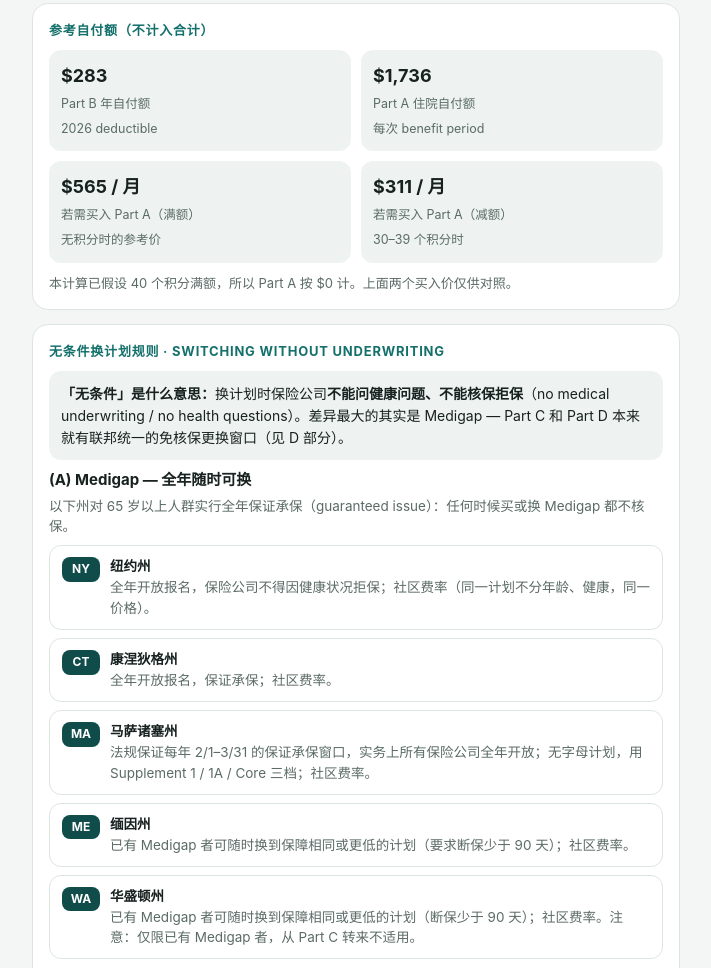
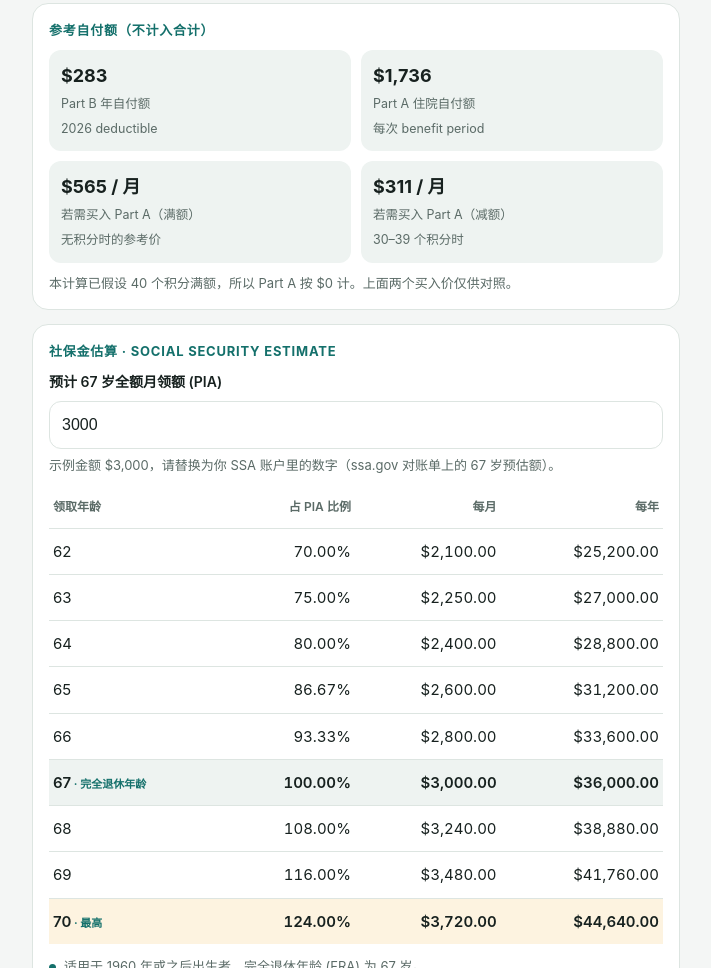
Before and after one commit to yaolianghu/Medicare-calculator, a plain HTML site: page index.html in a window 1280 px wide. Shown: the part 1832-2800 px from the top of the page, without its empty margins (284-995 px from the left). Drawn offline with Linux system fonts and the light colour scheme.

Commit message:
Add Social Security estimate: PIA input with claiming-age table 62-70 (statutory reduction/delayed-credit formula), bilingual

```diff
--- a/index.html
+++ b/index.html
@@ -62,6 +62,11 @@ th,td{padding:11px 4px;border-bottom:1px solid var(--line);text-align:left;verti
 th{font-size:12px;color:var(--muted);font-weight:600}
 td.amt,th.amt{text-align:right;font-variant-numeric:tabular-nums;white-space:nowrap}
 tr:last-child td{border-bottom:0}
+tr.ss-fra td{background:var(--card2);font-weight:600}
+tr.ss-max td{background:var(--accent-bg);font-weight:600}
+.ss-tag{font-size:11px;font-weight:700;color:var(--teal2);white-space:nowrap}
+.ss-notes{list-style:none;margin:12px 0 0;padding:0;display:grid;gap:4px;font-size:13px;color:var(--muted)}
+.ss-notes li{display:flex;gap:8px;align-items:flex-start}
 .note{background:var(--accent-bg);border-radius:12px;padding:12px;font-size:13.5px;margin-top:12px}
 .note:empty{display:none}
 .muted{color:var(--muted);font-size:13px}
@@ -172,6 +177,18 @@ button,select{min-height:44px}
   </section>
 
   <section class="card">
+    <h2 id="ssH"></h2>
+    <label class="lbl" for="piaInput" id="ssLbl"></label>
+    <input type="number" id="piaInput" min="0" step="50" value="3000" inputmode="numeric" autocomplete="off">
+    <p class="muted" id="ssHint" style="margin:6px 0 0"></p>
+    <table style="margin-top:12px">
+      <thead><tr><th id="ssColAge"></th><th class="amt" id="ssColPct"></th><th class="amt" id="ssColMo"></th><th class="amt" id="ssColYr"></th></tr></thead>
+      <tbody id="ssRows"></tbody>
+    </table>
+    <ul class="ss-notes" id="ssNotes"></ul>
+  </section>
+
+  <section class="card">
     <h2 id="rulesH"></h2>
     <div class="def" id="rulesDef"></div>
     <div id="rulesBody"></div>
@@ -246,7 +263,7 @@ var STATES = [
 var T = {
 zh:{
   title:"退休医保费用估算",
-  lede:"按州估算 Part A / B / C / D 与 Medigap 的每月保费，并可按收入计入 IRMAA 附加费。后续版本再加入领取年龄等功能。",
+  lede:"按州估算 Part A / B / C / D 与 Medigap 的每月保费，并可按收入计入 IRMAA 附加费；下方另有社保金估算，列出 62–70 岁不同领取年龄的收入。",
   assumpH:"标准假设 · Standard",
   a1:"<strong>已干满 40 个工作积分（40 credits）</strong> → Part A 保费为 <strong>$0</strong>",
   a2:"<strong>Part B 标准保费 = 2026 年全国统一 $202.90 / 月</strong>，不分州；在下方输入 MAGI 后，将按 2026 年 IRMAA 档位自动加上收入附加费",
@@ -287,6 +304,12 @@ zh:{
   itemIRMAA:"Part D IRMAA — 收入附加费",
   itemIRMAAD:"有药物保障时按 MAGI 档位加收",
   irmaaNotes:["IRMAA 按两年前的 MAGI 定档：2026 年保费看 2024 年收入。","档位是悬崖式的：MAGI 超过门槛 $1，该档附加费全部生效。","本表为 2026 年档位；门槛会随通胀逐年调整。"],
+  ssH:"社保金估算 · Social Security Estimate",
+  ssLbl:"预计 67 岁全额月领额 (PIA)",
+  ssHint:"示例金额 $3,000，请替换为你 SSA 账户里的数字（ssa.gov 对账单上的 67 岁预估额）。",
+  ssColAge:"领取年龄", ssColPct:"占 PIA 比例", ssColMo:"每月", ssColYr:"每年",
+  ssFraTag:"完全退休年龄", ssMaxTag:"最高",
+  ssNotes:["适用于 1960 年或之后出生者，完全退休年龄 (FRA) 为 67 岁。","提前领取是永久性减额；推迟到 70 岁后不再增加。","金额为今日美元、未计 COLA 生活成本调整；不含配偶 / 遗属福利，社保金可能需要缴税。","你自己的准确 PIA 可在 ssa.gov 账户的对账单里查到。"],
   rulesH:"无条件换计划规则 · Switching Without Underwriting",
   rulesDef:"<strong>「无条件」是什么意思：</strong>换计划时保险公司<strong>不能问健康问题、不能核保拒保</strong>（no medical underwriting / no health questions）。差异最大的其实是 Medigap — Part C 和 Part D 本来就有联邦统一的免核保更换窗口（见 D 部分）。",
   rulesDisc:"规则核实于 2026 年 11 月。各州规则变动频繁（多州在 2025–2026 年刚出新规），实际操作前请向州保险局或 SHIP（州健康保险援助计划）核实。",
@@ -296,7 +319,7 @@ zh:{
 },
 en:{
   title:"Retirement Medicare Cost Estimate",
-  lede:"Estimate monthly premiums for Part A / B / C / D and Medigap by state, with IRMAA income surcharges applied when you enter your MAGI. Claiming age and more will be added in later versions.",
+  lede:"Estimate monthly premiums for Part A / B / C / D and Medigap by state, with IRMAA income surcharges applied when you enter your MAGI. A Social Security estimate below shows benefits at claiming ages 62–70.",
   assumpH:"Standard Assumptions",
   a1:"<strong>40 work credits earned</strong> → Part A premium is <strong>$0</strong>",
   a2:"<strong>Part B standard premium = $202.90 / month in 2026</strong> — the same in every state; enter your MAGI below and the 2026 IRMAA surcharge for your tier is added automatically",
@@ -337,6 +360,12 @@ en:{
   itemIRMAA:"Part D IRMAA — income surcharge",
   itemIRMAAD:"Added by MAGI tier when you have drug coverage",
   irmaaNotes:["IRMAA tiers are set by MAGI from two years earlier: 2026 premiums are based on 2024 MAGI (2-year lookback).","The brackets are cliffs: $1 over a threshold triggers the full surcharge for that tier.","This is the 2026 table; thresholds are inflation-adjusted over time."],
+  ssH:"Social Security Estimate",
+  ssLbl:"Estimated monthly benefit at full retirement age (67) — PIA",
+  ssHint:"Example amount ($3,000) — replace with the PIA from your SSA statement.",
+  ssColAge:"Claiming age", ssColPct:"% of PIA", ssColMo:"Monthly", ssColYr:"Annual",
+  ssFraTag:"Full retirement age", ssMaxTag:"Maximum",
+  ssNotes:["Applies to people born in 1960 or later; full retirement age (FRA) is 67.","Early claiming permanently reduces the benefit; there is no increase for delaying past 70.","Amounts are in today's dollars, before COLA adjustments; spousal and survivor benefits are not included, and benefits may be taxable.","Find your own PIA estimate in your ssa.gov account statement."],
   rulesH:"Switching Plans Without Underwriting",
   rulesDef:"<strong>What “unconditional” means:</strong> when you switch plans, the insurer <strong>cannot ask health questions and cannot deny you through medical underwriting</strong>. The biggest state-by-state differences are in Medigap — Part C and Part D already have federal no-underwriting switching windows (see section D).",
   rulesDisc:"Verified November 2026. State rules change frequently (several states added new rules in 2025–2026) — confirm with your state insurance department or SHIP (State Health Insurance Assistance Program) before acting.",
@@ -437,7 +466,9 @@ var SOURCES = [
  {zh:"Medigap Plan G 各州平均保费（2026 估算，65 岁）：", en:"Medigap Plan G average premiums by state (2026 estimates, age 65): ", url:"https://medicarecoverguide.com/medigap-plans-by-state/"},
  {zh:"Medigap 保证承保规则（联邦 + 各州）：KFF《Medigap Guaranteed Issue Requirements》— ", en:"Medigap guaranteed-issue rules (federal + state): KFF, “Medigap Guaranteed Issue Requirements” — ", url:"https://www.kff.org/medicare/medigap-guaranteed-issue-requirements-an-overview-of-federal-and-state-rules/"},
  {zh:"Medicare 年度回顾与更换窗口：Medicare.gov《Your Yearly Medicare Review》— ", en:"Yearly Medicare review & switching windows: Medicare.gov, “Your Yearly Medicare Review” — ", url:"https://www.medicare.gov/pubs/pdf/11220-Medicare-Yearly-Review.pdf"},
- {zh:"Part A / B 报名与生效时间：Medicare.gov — ", en:"Part A / B enrollment & coverage start dates: Medicare.gov — ", url:"https://www.medicare.gov/basics/get-started-with-medicare/sign-up/when-does-medicare-coverage-start"}
+ {zh:"Part A / B 报名与生效时间：Medicare.gov — ", en:"Part A / B enrollment & coverage start dates: Medicare.gov — ", url:"https://www.medicare.gov/basics/get-started-with-medicare/sign-up/when-does-medicare-coverage-start"},
+ {zh:"社保金提前领取减额（SSA）：", en:"Social Security early-retirement reductions (SSA): ", url:"https://www.ssa.gov/benefits/retirement/planner/agereduction.html"},
+ {zh:"社保金延迟领取加额（SSA）：", en:"Social Security delayed retirement credits (SSA): ", url:"https://www.ssa.gov/benefits/retirement/planner/delayret.html"}
 ];
 
 // 2026 IRMAA tiers (CMS). b = TOTAL monthly Part B premium; d = monthly Part D add-on.
@@ -468,6 +499,42 @@ function irmaaTier(){
   return {status:st, tier:tiers[tiers.length-1]};
 }
 function bDesc(ir){ var sur=ir.tier.b-PART_B; return LANG==="zh" ? ("2026 标准保费 $202.90，含 IRMAA 附加 "+fmt(sur)) : ("2026 standard $202.90, incl. IRMAA surcharge "+fmt(sur)); }
+
+// Social Security: FRA = 67 (born 1960+). Statutory reduction / delayed credits.
+function ssFactor(age){
+  if(age<67){
+    var m=(67-age)*12;
+    var red=Math.min(m,36)*(5/9)/100 + Math.max(0,m-36)*(5/12)/100;
+    return 1-red;
+  }
+  return 1 + (age-67)*(2/3)/100*12;
+}
+function renderSS(){
+  var t=T[LANG];
+  var pia=parseFloat(el("piaInput").value);
+  if(isNaN(pia)||pia<0) pia=0;
+  var rows=el("ssRows"); rows.innerHTML="";
+  for(var age=62; age<=70; age++){
+    var f=ssFactor(age);
+    var mo=pia*f;
+    var tr=document.createElement("tr");
+    if(age===67) tr.className="ss-fra";
+    if(age===70) tr.className="ss-max";
+    var ageTd=document.createElement("td");
+    ageTd.textContent=String(age);
+    if(age===67||age===70){
+      var tag=document.createElement("span"); tag.className="ss-tag";
+      tag.textContent=" · "+(age===67?t.ssFraTag:t.ssMaxTag);
+      ageTd.appendChild(tag);
+    }
+    var pct=document.createElement("td"); pct.className="amt";
+    pct.textContent=(f*100).toFixed(2)+"%";
+    var moTd=document.createElement("td"); moTd.className="amt"; moTd.textContent=fmt(mo);
+    var yrTd=document.createElement("td"); yrTd.className="amt"; yrTd.textContent=fmt(mo*12);
+    tr.appendChild(ageTd); tr.appendChild(pct); tr.appendChild(moTd); tr.appendChild(yrTd);
+    rows.appendChild(tr);
+  }
+}
 
 var COLORS = {a:"#8ecae6", b:"#ffd166", c:"#95d5b2", d:"#f4a261", g:"#e9c46a", irmaa:"#d1603d"};
 function fmt(n){ return "$" + n.toLocaleString("en-US",{minimumFractionDigits:2, maximumFractionDigits:2}); }
@@ -528,6 +595,7 @@ function render(){
   if(!el("magiInput").value){ tb.textContent=t.tierNone; }
   else if(bSur===0 && ir.tier.d===0){ tb.textContent=t.tierStandard; }
   else { tb.textContent = t.tierPrefix + IRMAA[ir.status].label + " " + ir.tier.range; }
+  renderSS();
 }
 
 function ruleItem(code, name, desc){
@@ -618,6 +686,18 @@ function applyLang(){
   el("ref3b").textContent=t.ref3b; el("ref3").innerHTML=t.ref3;
   el("ref4b").textContent=t.ref4b; el("ref4").innerHTML=t.ref4;
   el("refNote").textContent=t.refNote;
+  el("ssH").textContent=t.ssH;
+  el("ssLbl").textContent=t.ssLbl;
+  el("ssHint").textContent=t.ssHint;
+  el("ssColAge").textContent=t.ssColAge; el("ssColPct").textContent=t.ssColPct;
+  el("ssColMo").textContent=t.ssColMo; el("ssColYr").textContent=t.ssColYr;
+  var snEl=el("ssNotes"); snEl.innerHTML="";
+  t.ssNotes.forEach(function(n){
+    var li=document.createElement("li");
+    var d=document.createElement("span"); d.className="dot";
+    var tx=document.createElement("span"); tx.textContent=n;
+    li.appendChild(d); li.appendChild(tx); snEl.appendChild(li);
+  });
   el("rulesH").textContent=t.rulesH;
   el("rulesDef").innerHTML=t.rulesDef;
   el("rulesDisc").textContent=t.rulesDisc;
@@ -642,6 +722,7 @@ function applyLang(){
 sel.addEventListener("change", render);
 el("filingSel").addEventListener("change", render);
 el("magiInput").addEventListener("input", render);
+el("piaInput").addEventListener("input", renderSS);
 el("comboBox").addEventListener("change", render);
 el("langSel").addEventListener("change", function(){ LANG = this.value; applyLang(); });
 sel.value="MA";
```
Also changed, not shown: 1 other file.
